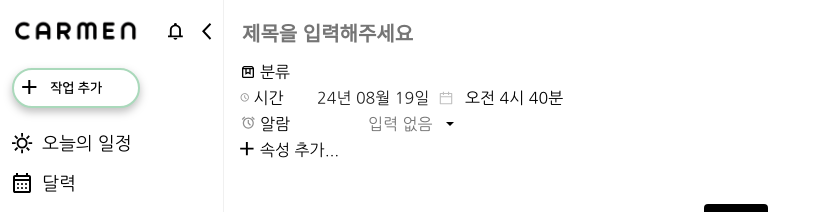
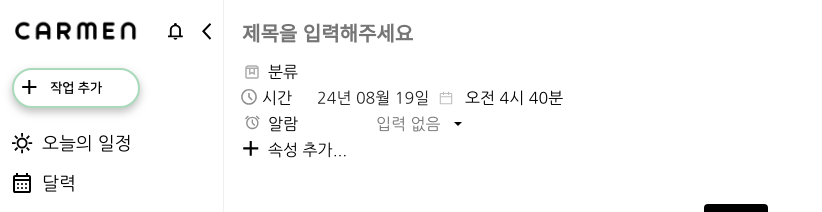
Before and after one commit to sangjin149/Carmen, a React (Create React App) app: page / in a window 1280 px wide. Shown: the top 212 px of the page, without its empty margins (0-822 px from the left). Built offline with nearby package versions, Linux system fonts and the light colour scheme.

Commit message:
Style: OptionLabel 아이콘 레이아웃 일부 수정

```diff
--- a/src/components/newScheduleForm/OptionLabel.jsx
+++ b/src/components/newScheduleForm/OptionLabel.jsx
@@ -1,5 +1,5 @@
 import { styled } from "styled-components";
-import Svg from "@ui/Svg";
+import { Icon } from "@ui";
 import { ScheduleTime, ScheduleAlarm, SidebarAddSchedule, Draft } from "@icons";
 
 const LABELS = {
@@ -30,15 +30,7 @@ export default function OptionLabel({ optionType, children }) {
 
     return (
         <Container>
-            <Svg
-                src={src}
-                alt={alt}
-                style={IconStyle}
-                containerStyle={IconContaierStyle}
-                width={16}
-                height={16}
-                center
-            />
+            <LabelIcon src={src} alt={alt} containerWidth={24} containerHeight={24} />
             <AdditionalInfoLabel>{text}</AdditionalInfoLabel>
             {children}
         </Container>
@@ -51,20 +43,15 @@ const Container = styled.label`
     align-items: center;
 `;
 
-const IconContaierStyle = {
-    width: "21px",
-    height: "24px",
-    display: "flex",
-};
-
-const IconStyle = {
-    width: "1rem",
-    height: "1rem",
-};
-
 const AdditionalInfoLabel = styled.div`
     width: 7rem;
     padding-left: 4px;
     font-size: 1rem;
     line-height: 1.125rem;
 `;
+
+const LabelIcon = styled(Icon)`
+    fill: #adadad;
+    width: 18px;
+    height: 18px;
+`;
--- a/src/ui/DropDown.jsx
+++ b/src/ui/DropDown.jsx
@@ -33,7 +33,7 @@ export default function DropDown({ itemList, onChange, ...props }) {
             <Container onClick={handleInputClick}>
                 <TextInput placeholder="입력 없음" value={inputValue} readOnly {...props} />
                 <Button>
-                    <Svg src={ArrowDropDown} containerStyle={DropDownIconStyle} />
+                    <Svg src={ArrowDropDown} />
                 </Button>
                 {showMenu && (
                     <DropDownMenu>
@@ -68,11 +68,6 @@ const TextInput = styled.input`
     cursor: pointer;
 `;
 
-const DropDownIconStyle = {
-    width: "24px",
-    height: "24px",
-};
-
 const DropDownMenu = styled.ul`
     position: absolute;
     top: 1.375rem;
```
